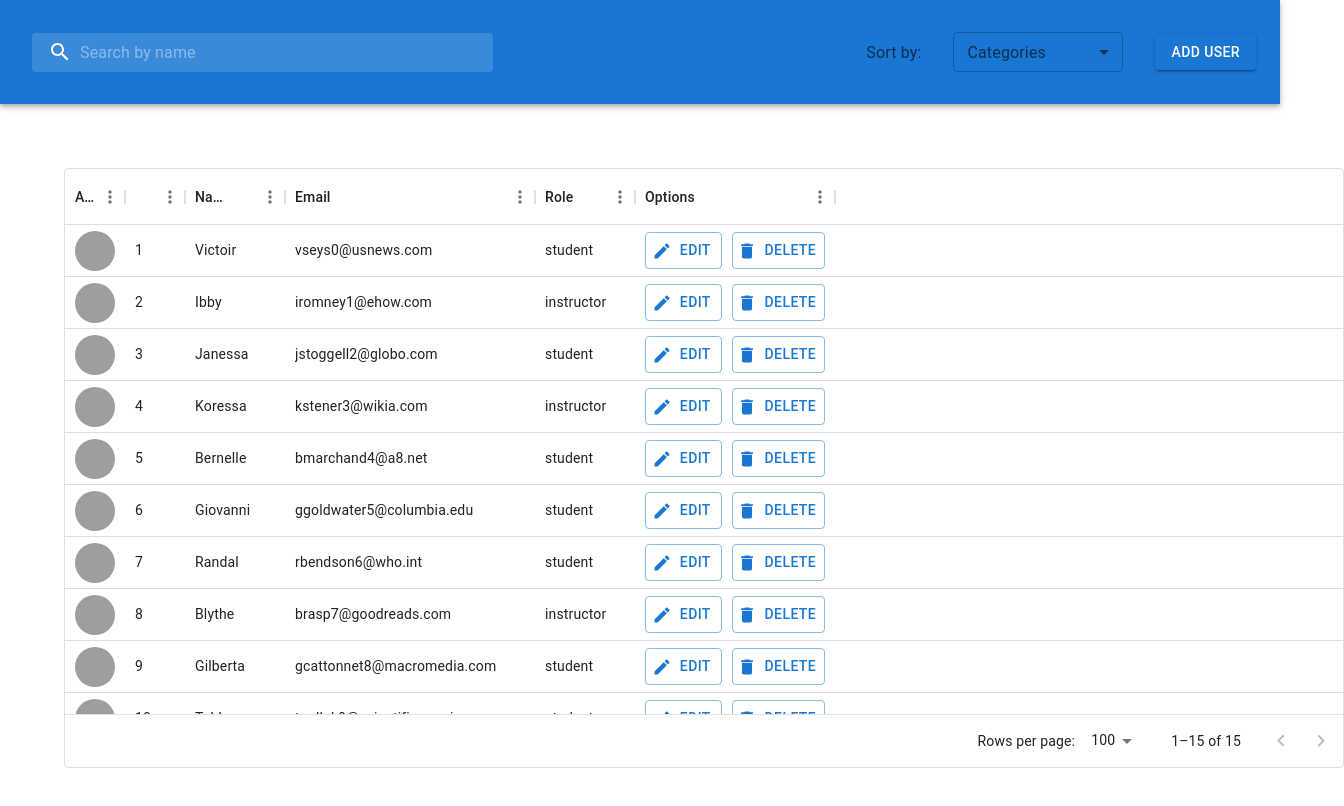
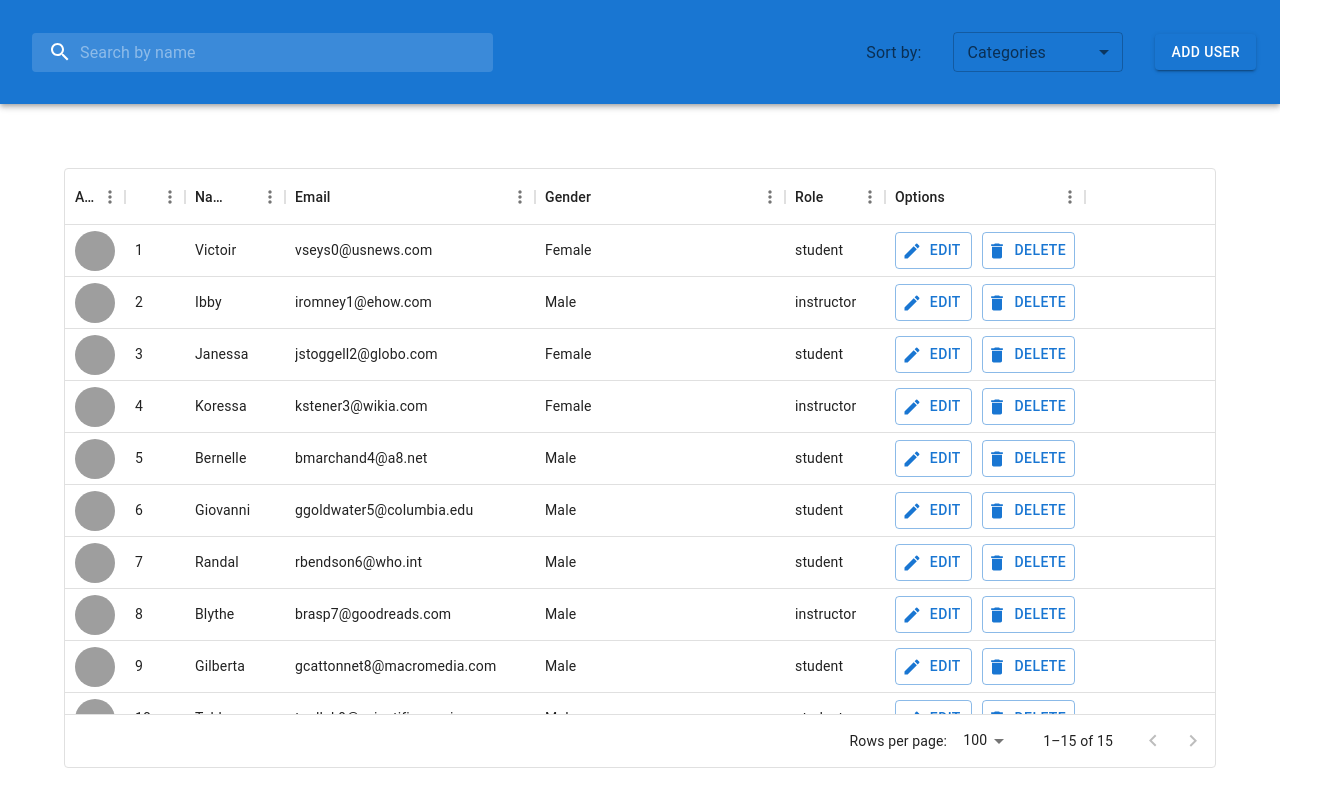
Before and after one commit to fatimabatooll/project--lms, a React (Create React App) app: page / in a window 1280 px wide. Shown: the top 806 px of the page, 1344 px wide, since content can reach past the window. Built offline with nearby package versions, Linux system fonts and the light colour scheme; grey boxes are pictures that could not be loaded.

Commit message:
refactoring table

```diff
--- a/src/components/UserTable.jsx
+++ b/src/components/UserTable.jsx
@@ -1,10 +1,12 @@
-import { Avatar, Box, Button } from '@mui/material'
+import { Avatar, Box, Button, useTheme } from '@mui/material'
 import { DataGrid } from '@mui/x-data-grid'
 import React, { useMemo, useState } from 'react'
 import DeleteIcon from '@mui/icons-material/Delete';
 import EditIcon from '@mui/icons-material/Edit';
 
 function UserTable({ filteredPeople }) {
+    const theme = useTheme();
+
     const [pageSize, setPageSize] = useState(5);
     function handleOptionClick() {
         console.log("hello")
@@ -14,8 +16,10 @@ function UserTable({ filteredPeople }) {
         { field: "photoUrl", headerName: "Avatar", width: 60, renderCell: params => <Avatar src={params.row.photoUrl} />, sortable: false, filterable: false },
 
         { field: "id", headerName: "Id", width: 60 },
-        { field: "firstName", headerName: "Name", width: 100 },
+        { field: "firstName", headerName: "Name", width: 100, },
         { field: "email", headerName: "Email", width: 250 },
+        { field: "gender", headerName: "Gender", width: 250 },
+
         { field: "categories", headerName: "Role", width: 100 },
         {
             field: "options", headerName: "Options", width: 200,
@@ -46,15 +50,20 @@ function UserTable({ filteredPeople }) {
         id: person.id,
         firstName: person.first_name,
         email: person.email,
+        gender: person.gender,
         categories: person.categories,
     }));
     return (
         <Box
             sx={{
                 height: 600,
-                width: "100%",
+                // width: 900,
+                // width: "100%",
                 margin:"5%",
-                marginLeft:"5%",
+                display:'flex',
+                justifyContent:'center',
+                alignItems:'center'
+
 
             }}>
             <DataGrid
@@ -64,6 +73,7 @@ function UserTable({ filteredPeople }) {
                 rowsPerPageOptions={[5, 10, 20]}
                 pageSize={pageSize}
                 onPageSizeChange={(newPageSize) => setPageSize(newPageSize)}
+
             />
         </Box>
     )
```
